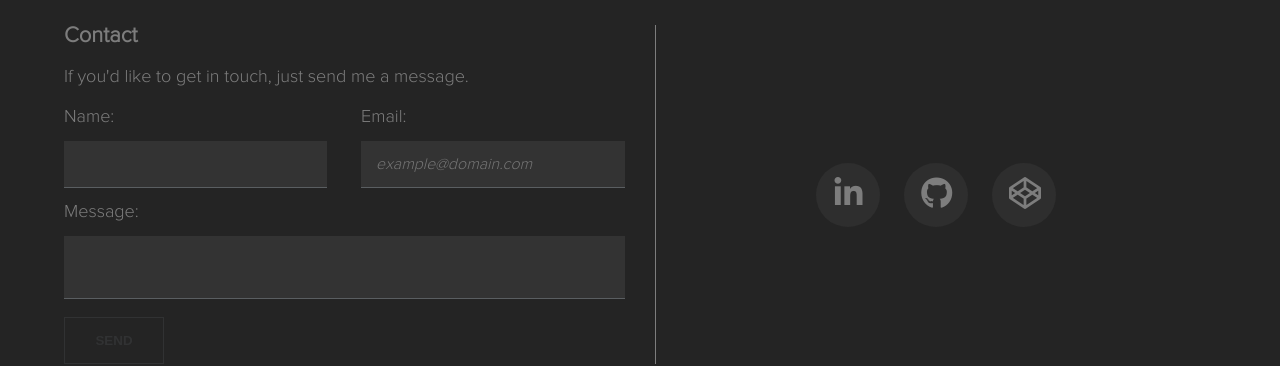
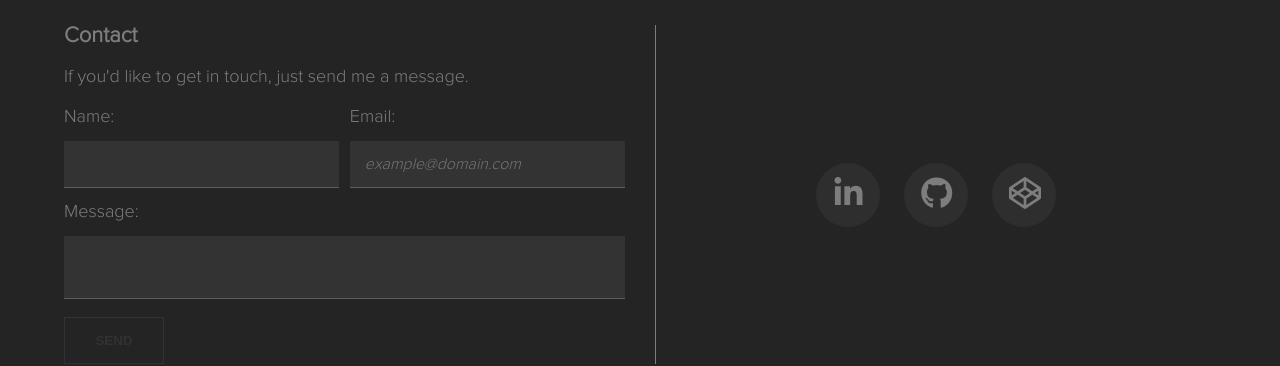
Before and after one commit to simonrg/web-portfolio, a Jekyll site: the page built from index.html, in a window 1280 px wide and 1400 px high, scrolled down 1048 px. Shown: the part 949-1315 px from the top of the window. Built offline with Jekyll 4.4.1, drawn with Linux system fonts in a browser that asks for light colours; nearby versions of some CDN libraries.

Commit message:
Tighten form field spacing

```diff
--- a/_sass/footer.scss
+++ b/_sass/footer.scss
@@ -93,7 +93,7 @@
   width: 100%;
 
   @media (min-width: $small-up) {
-    width: 47%;
+    width: 49%;
 
     &:first-child {
       margin-bottom: 0;
@@ -112,10 +112,6 @@
   @media (min-width: $small-up) {
     font-size: 18px;
   }
-}
-
-.form-field__container > .form-field__item:first-of-type {
-  margin-right: 10px;
 }
 
 .form-field__item {
```
